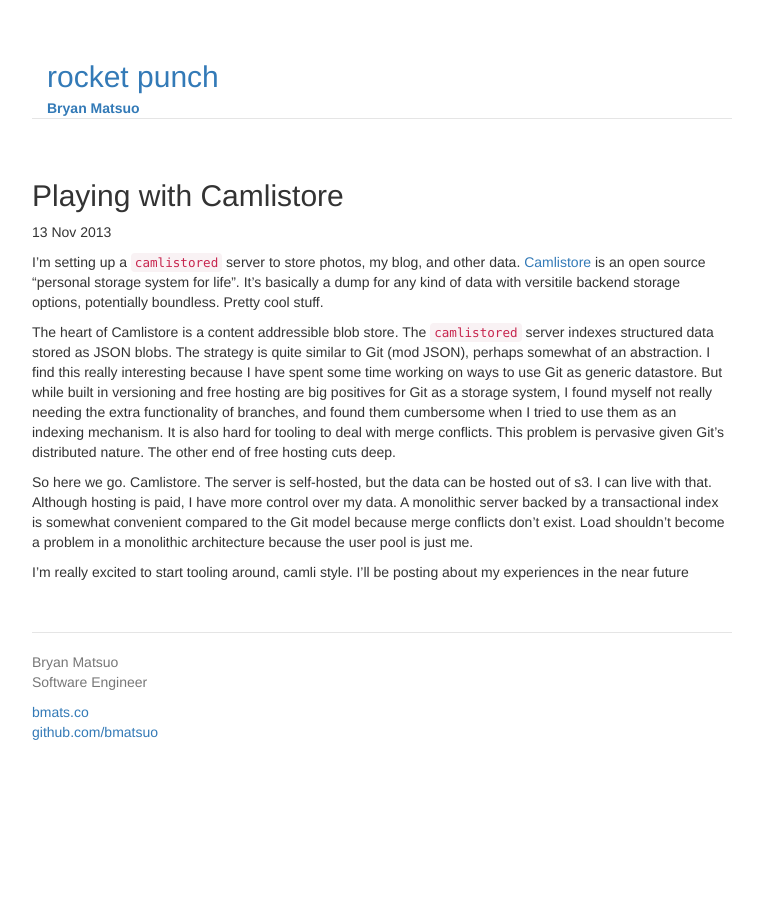
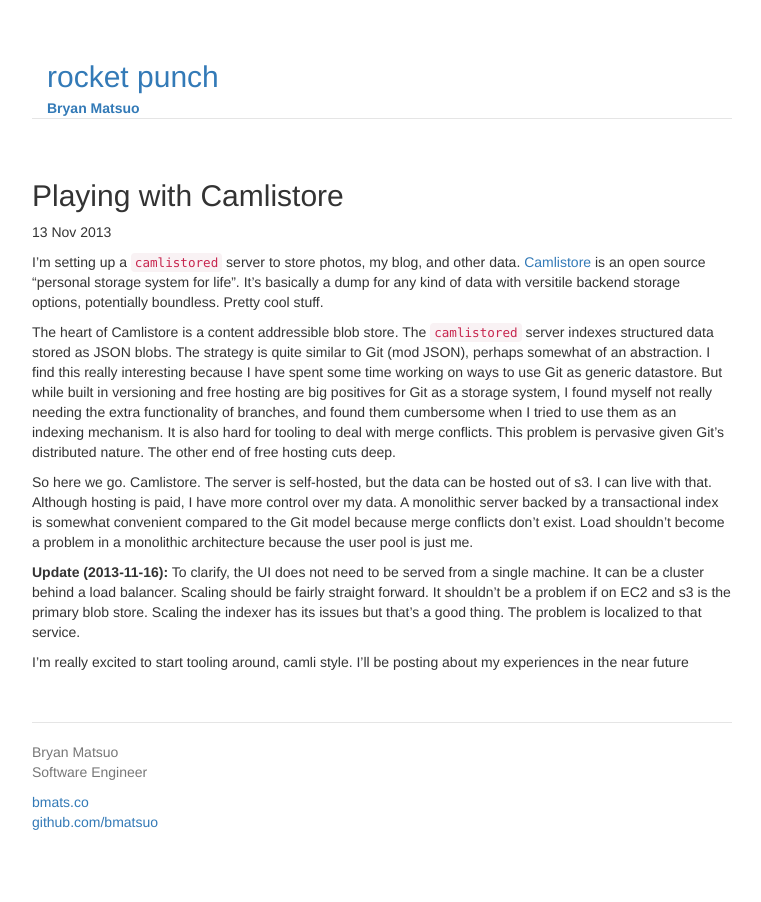
Before and after one commit to bmatsuo/bmatsuo.github.io, a Jekyll site: the page built from _posts/2013-11-12-playing_with_camlistore.markdown, in a window 1280 px wide. Shown: the whole page, without its empty margins (258-1019 px from the left). Built offline with Jekyll 4.4.1, drawn with Linux system fonts in a browser that asks for light colours; nearby versions of some CDN libraries.

Commit message:
update camlistore post

```diff
--- a/_posts/2013-11-12-playing_with_camlistore.markdown
+++ b/_posts/2013-11-12-playing_with_camlistore.markdown
@@ -27,5 +27,11 @@
 shouldn't become a problem in a monolithic architecture because the user pool is
 just me.
 
+**Update (2013-11-16):** To clarify, the UI does not need to be served from a
+single machine. It can be a cluster behind a load balancer. Scaling should be
+fairly straight forward. It shouldn't be a problem if on EC2 and s3 is the
+primary blob store. Scaling the indexer has its issues but that's a good thing.
+The problem is localized to that service.
+
 I'm really excited to start tooling around, camli style. I'll be posting about
 my experiences in the near future
```
